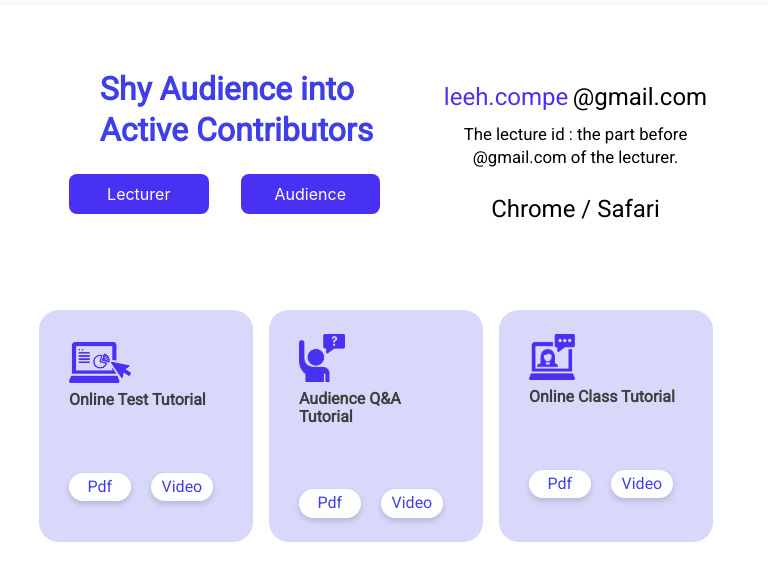
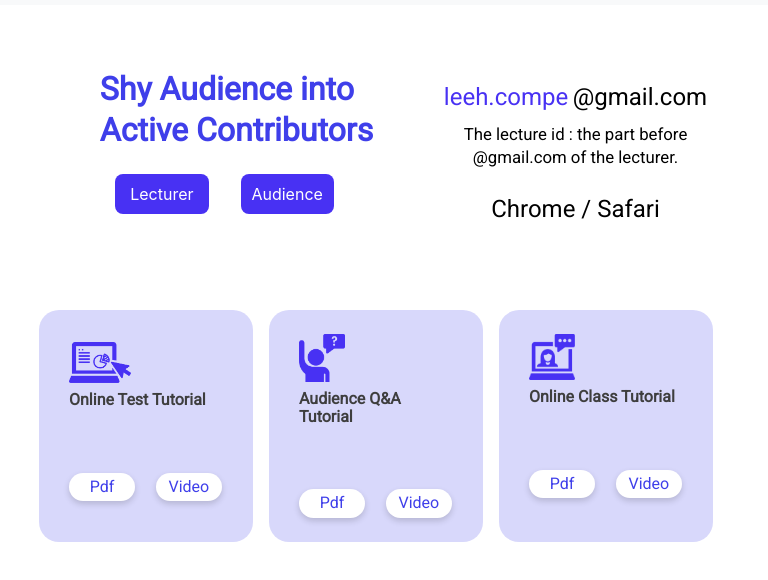
Before and after one commit to MoonSangJin/Toslide, a plain HTML site: page index.html in a window 768 px wide. Shown: the part 66-646 px from the top of the page. Drawn offline with nearby package versions, Linux system fonts and the light colour scheme.

Commit message:
ipad size 조절

```diff
--- a/index.css
+++ b/index.css
@@ -179,3 +179,12 @@
       width: 60%;
     }
   }
+
+  @media (min-width: 768px) and (max-width: 1024px) { /* 패드 화면 */
+    .button1{
+      width: 30%;
+    }
+    .button2{
+      width: 43%;
+    }
+    }
--- a/index.js
+++ b/index.js
@@ -2,7 +2,6 @@ var change = 0; //0이면 영어 paragraph Kor button, 1이면 한국 paragraph
 var menubar = document.querySelectorAll(".nav-link");
 const KoreanMenu = new Array("청중 질의응답","온라인 강의","온라인 시험","사용 사례","연락처");
 const EngMenu = new Array("Audience Q&A", "Online Class","Online Test","Use Cases","Contact");
-
 
 
 function change_text() {
```
